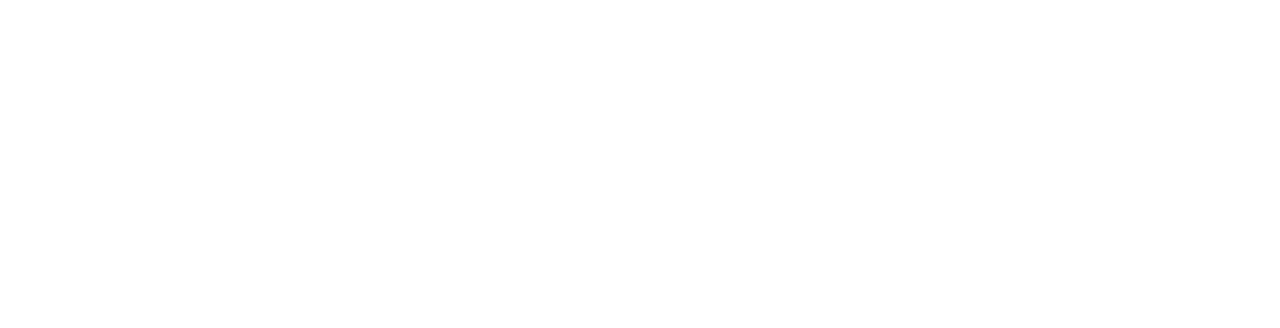
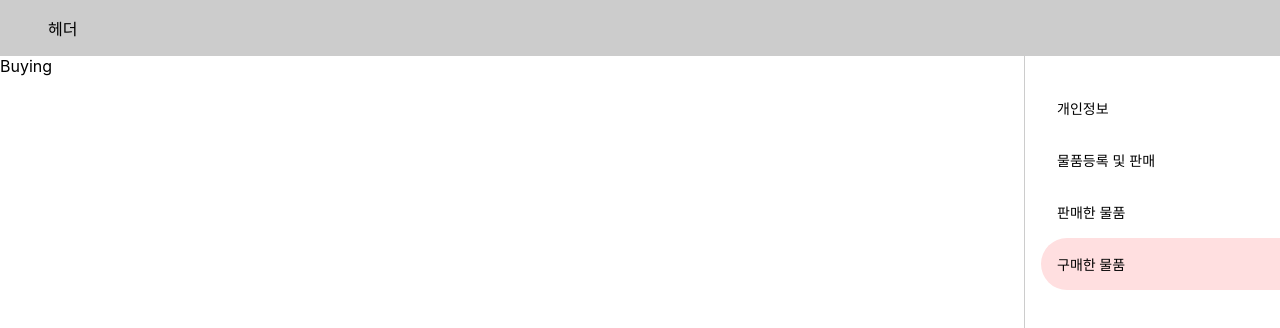
Before and after one commit to 08month-team-project/2st-shopping-mall-FE, a React (Create React App) app: page /user/buying in a window 1280 px wide. Before the commit this address had no page. Shown: the top 328 px of the page. Built offline with nearby package versions, Linux system fonts and the light colour scheme.

Commit message:
route test

```diff
--- a/package.json
+++ b/package.json
@@ -14,6 +14,7 @@
     "react-router-dom": "^6.26.2",
     "react-scripts": "5.0.1",
     "redux": "^5.0.1",
+    "styled-components": "^6.1.13",
     "web-vitals": "^2.1.4"
   },
   "scripts": {
--- /dev/null
+++ b/src/components/mainHeader/MainHeader.jsx
@@ -0,0 +1,13 @@
+import React from "react";
+import styled from "styled-components";
+
+const MainHeader = () => {
+  return <Header>헤더</Header>;
+};
+
+export default MainHeader;
+
+const Header = styled.header`
+  padding: 1rem 3rem;
+  background-color: #ccc;
+`;
--- a/src/components/userProfile/Profile.jsx
+++ b/src/components/userProfile/Profile.jsx
@@ -1,7 +1,47 @@
 import React from "react";
+import styled from "styled-components";
 
 const Profile = () => {
-  return <div></div>;
+  return (
+    <Wrapper>
+      <UserInfo>
+        <Img>img</Img>
+        <Name>하수현님, 환영합니다</Name>
+        <Text>000-0000-0000</Text>
+        <Text>msldml@naver.com</Text>
+      </UserInfo>
+    </Wrapper>
+  );
 };
 
 export default Profile;
+
+// style
+const Wrapper = styled.div`
+  width: 80vw;
+  padding-top: 4rem;
+  float: left;
+`;
+const UserInfo = styled.div`
+  width: 50vw;
+  margin: auto;
+  text-align: center;
+`;
+const Img = styled.div`
+  margin: auto;
+  width: 100px;
+  aspect-ratio: 1 / 1;
+  background-color: #458af1;
+  color: #fff;
+  border-radius: 100%;
+  font-size: 3rem;
+  text-align: center;
+  line-height: 90px;
+`;
+const Name = styled.h2`
+  margin: 2rem 0;
+`;
+const Text = styled.p`
+  margin-bottom: 1rem;
+`;
+const ModifyBtn = styled.button``;
--- /dev/null
+++ b/src/components/userProfile/UserNav.jsx
@@ -0,0 +1,61 @@
+import React from "react";
+import { NavLink } from "react-router-dom";
+import styled from "styled-components";
+
+const UserNav = () => {
+  return (
+    <>
+      <Nav>
+        <Ul>
+          <Li>
+            <StyledNavLink to="/user" end>
+              개인정보
+            </StyledNavLink>
+          </Li>
+          <Li>
+            <StyledNavLink to="/user/register">물품등록 및 판매</StyledNavLink>
+          </Li>
+          <Li>
+            <StyledNavLink to="/user/selling">판매한 물품</StyledNavLink>
+          </Li>
+          <Li>
+            <StyledNavLink to="/user/buying">구매한 물품</StyledNavLink>
+          </Li>
+        </Ul>
+      </Nav>
+    </>
+  );
+};
+
+export default UserNav;
+
+// style
+const Nav = styled.nav`
+  width: 20vw;
+  height: 100vh;
+  padding: 2rem 0 2rem 1rem;
+  position: fixed;
+  top: 50px;
+  right: 0;
+  z-index: 98;
+  border-left: 1px solid #ccc;
+`;
+const Ul = styled.ul`
+  width: 100%;
+`;
+const Li = styled.li`
+  width: 100%;
+  font-size: 14px;
+  border-radius: 50px 0 0 50px;
+`;
+
+// 이동된 링크 스타일
+const StyledNavLink = styled(NavLink)`
+  display: block;
+  padding: 1rem;
+  border-radius: 50px 0 0 50px;
+  &.active {
+    background-color: #ffdfe0;
+    font-weight: 500;
+  }
+`;
--- a/src/index.css
+++ b/src/index.css
@@ -9,6 +9,7 @@
 }
 a {
   text-decoration: none;
+  color: inherit;
 }
 button {
   cursor: pointer;
--- /dev/null
+++ b/src/pages/Buying.jsx
@@ -0,0 +1,7 @@
+import React from "react";
+
+const Buying = () => {
+  return <div>Buying</div>;
+};
+
+export default Buying;
--- /dev/null
+++ b/src/pages/Register.jsx
@@ -0,0 +1,7 @@
+import React from "react";
+
+const Register = () => {
+  return <div>Register</div>;
+};
+
+export default Register;
--- /dev/null
+++ b/src/pages/Selling.jsx
@@ -0,0 +1,7 @@
+import React from "react";
+
+const Selling = () => {
+  return <div>Selling</div>;
+};
+
+export default Selling;
--- a/src/pages/User.jsx
+++ b/src/pages/User.jsx
@@ -1,7 +1,14 @@
 import React from "react";
+import UserNav from "../components/userProfile/UserNav";
+import { Outlet } from "react-router-dom";
 
 const User = () => {
-  return <div>user</div>;
+  return (
+    <>
+      <UserNav />
+      <Outlet />
+    </>
+  );
 };
 
 export default User;
--- a/src/pages/UserProfile.jsx
+++ b/src/pages/UserProfile.jsx
@@ -1,14 +1,10 @@
 import React from "react";
 import NavBar from "../components/navBar/NavBar";
-import SellingItems from "../components/sellingItems/SellingItems";
-import CompletedItems from "../components/completeItems/CompletedItems";
 
 const UserProfile = () => {
   return (
     <div>
       <NavBar />
-      <SellingItems />
-      <CompletedItems />
     </div>
   );
 };
--- a/src/shared/Router.js
+++ b/src/shared/Router.js
@@ -2,13 +2,24 @@
 import { BrowserRouter, Route, Routes } from "react-router-dom";
 import Home from "../pages/Home";
 import User from "../pages/User";
+import Profile from "../components/userProfile/Profile";
+import Register from "../pages/Register";
+import Selling from "../pages/Selling";
+import Buying from "../pages/Buying";
+import MainHeader from "../components/mainHeader/MainHeader";
 
 const Router = () => {
   return (
     <BrowserRouter>
+      <MainHeader />
       <Routes>
         <Route path="/" element={<Home />} />
-        <Route path="user" element={<User />} />
+        <Route path="user" element={<User />}>
+          <Route index element={<Profile />} />
+          <Route path="register" element={<Register />} />
+          <Route path="selling" element={<Selling />} />
+          <Route path="buying" element={<Buying />} />
+        </Route>
       </Routes>
     </BrowserRouter>
   );
```
Also changed, not shown: 1 other file (tests, documents, lock files or other folders).
